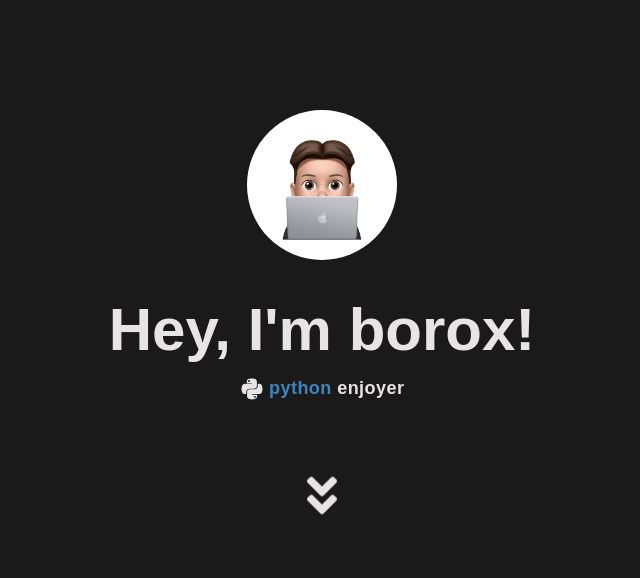
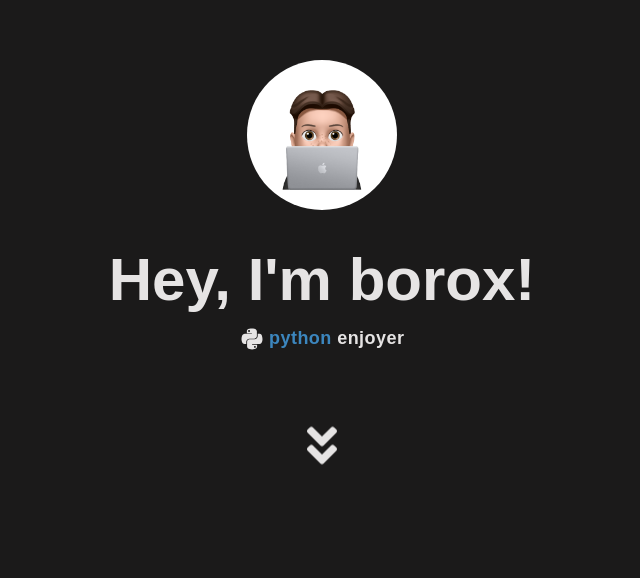
Before and after one commit to borox345/borox.me, a Next.js app: page / in a window 1280 px wide. Shown: the part 222-800 px from the top of the page, without its empty margins (318-958 px from the left). Built offline with nearby package versions, Linux system fonts and the light colour scheme.

Commit message:
margin top update

```diff
--- a/src/pages/index.tsx
+++ b/src/pages/index.tsx
@@ -21,7 +21,7 @@ export default function Home() {
         <title>borox</title>
       </Head>
 
-      <section id='home' className='min-h-full px-4 flex flex-col justify-center items-center text-center lg:mt-[300px] py-8'>
+      <section id='home' className='min-h-full px-4 flex flex-col justify-center items-center text-center mt-[250px] py-8'>
         <div className='flex items-center justify-center'>
           <Image height={'150px'} width={'150px'} className='rounded-full object-center flex  hover:animate-spin' src={memoji}/>
         </div>
```
